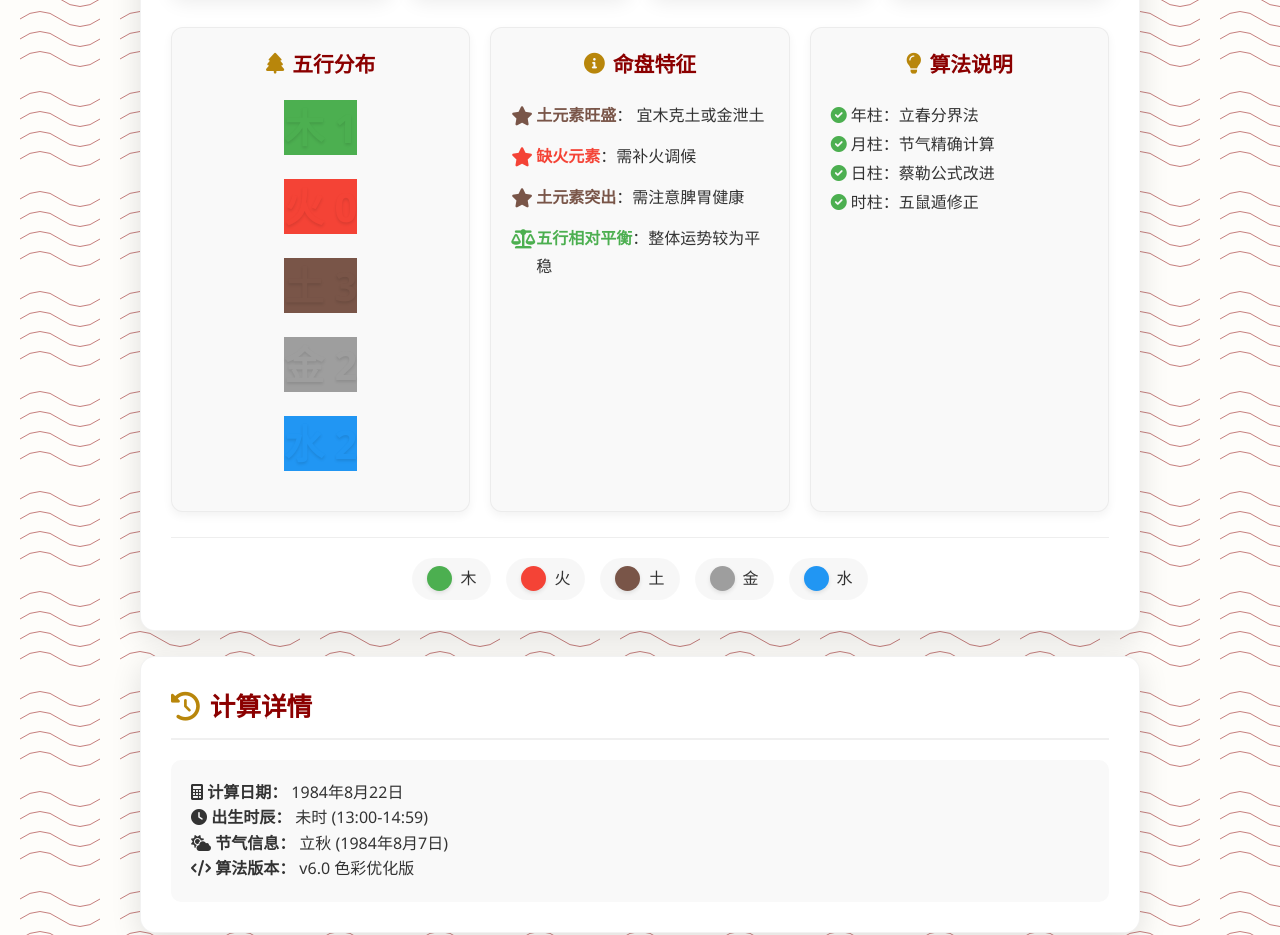
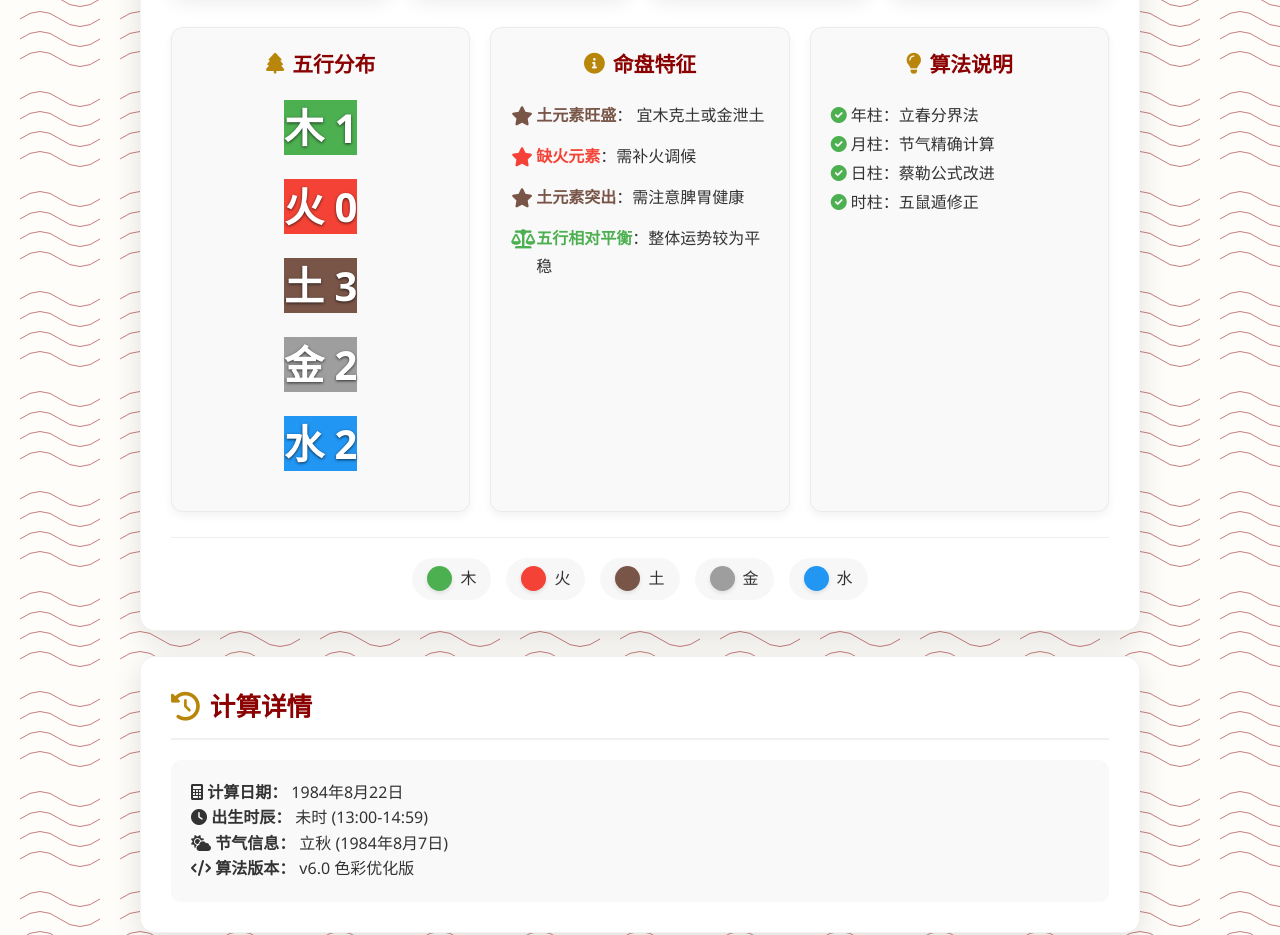
Before and after one commit to kunqianhu/Bazi, a plain HTML site: page index.html in a window 1280 px wide. Shown: the part 1221-2156 px from the top of the page. Drawn offline with Linux system fonts and the light colour scheme.

Commit message:
Update index.html

```diff
--- a/index.html
+++ b/index.html
@@ -3,7 +3,7 @@
 <head>
     <meta charset="UTF-8">
     <meta name="viewport" content="width=device-width, initial-scale=1.0">
-    <title>精准八字计算器 - 色彩优化版</title>
+    <title>精准八字计算器 - 优化版</title>
     <link rel="stylesheet" href="https://cdnjs.cloudflare.com/ajax/libs/font-awesome/6.0.0/css/all.min.css">
     <style>
         :root {
@@ -353,11 +353,26 @@
         }
 
         /* 恢复五行分布的颜色 */
-        .wuxing-count .wood { color: var(--wood); }
-        .wuxing-count .fire { color: var(--fire); }
-        .wuxing-count .earth { color: var(--earth); }
-        .wuxing-count .metal { color: var(--metal); }
-        .wuxing-count .water { color: var(--water); }
+        .wuxing-count .wood {
+    color: white;
+    text-shadow: 0 1px 3px rgba(0,0,0,0.7);
+}
+.wuxing-count .fire {
+    color: white;
+    text-shadow: 0 1px 3px rgba(0,0,0,0.7);
+}
+.wuxing-count .earth {
+    color: white;
+    text-shadow: 0 1px 3px rgba(0,0,0,0.7);
+}
+.wuxing-count .metal {
+    color: white;
+    text-shadow: 0 1px 3px rgba(0,0,0,0.7);
+}
+.wuxing-count .water {
+    color: white;
+    text-shadow: 0 1px 3px rgba(0,0,0,0.7);
+}
 
         .wuxing-legend {
             display: flex;
@@ -538,9 +553,9 @@
 <div class="container">
     <header>
         <h1><i class="fas fa-dragon"></i> 精准八字计算器</h1>
-        <p class="subtitle">色彩优化版 - 保留原始设计风格</p>
+        <p class="subtitle">优化版 </p>
         <div class="accuracy-badge">
-            <i class="fas fa-palette"></i> 色彩恢复
+            <i class="fas fa-palette"></i>
         </div>
     </header>
 
@@ -620,7 +635,7 @@
     <div class="loader" id="loader">
         <i class="fas fa-spinner"></i>
         <h3>正在精准计算八字信息...</h3>
-        <p id="api-status-text">使用色彩优化算法</p>
+        <p id="api-status-text">使用优化算法</p>
     </div>
 
     <div class="result-section" id="result-section">
```
